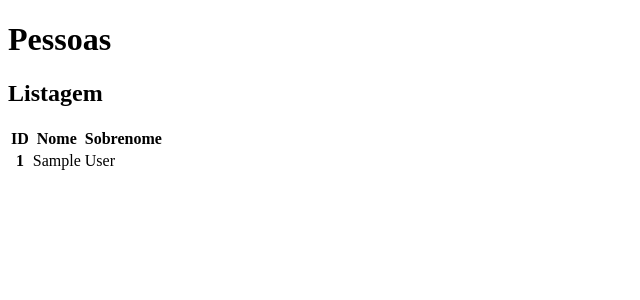
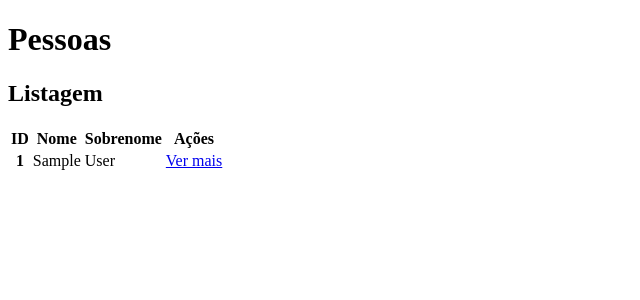
Before and after one commit to matheuslopess1/fds-workshop-backend-django, a Django app: page /people/ in a window 1280 px wide. Shown: the top 300 px of the page, without its empty margins (0-640 px from the left). Run offline with Django 3.2, Linux system fonts and the light colour scheme; tables that the repository leaves empty hold one stand-in row (Sample ...).

Commit message:
adiciona link para visualizar um objeto detalhadamente

```diff
--- a/project/templates/people/person_list.html
+++ b/project/templates/people/person_list.html
@@ -14,6 +14,7 @@
                 <th>ID</th>
                 <th>Nome</th>
                 <th>Sobrenome</th>
+                <th>Ações</th>
             </tr>
         </thead>
         <tbody>
@@ -22,6 +23,7 @@
                     <th>{{ person.id }}</th>
                     <td>{{ person.first_name }}</td>
                     <td>{{ person.last_name }}</td>
+                    <td><a href="{% url 'people_person_detail_view' person.id %}">Ver mais</a></td>
                 </tr>
             {% endfor %}
         </tbody>
```
